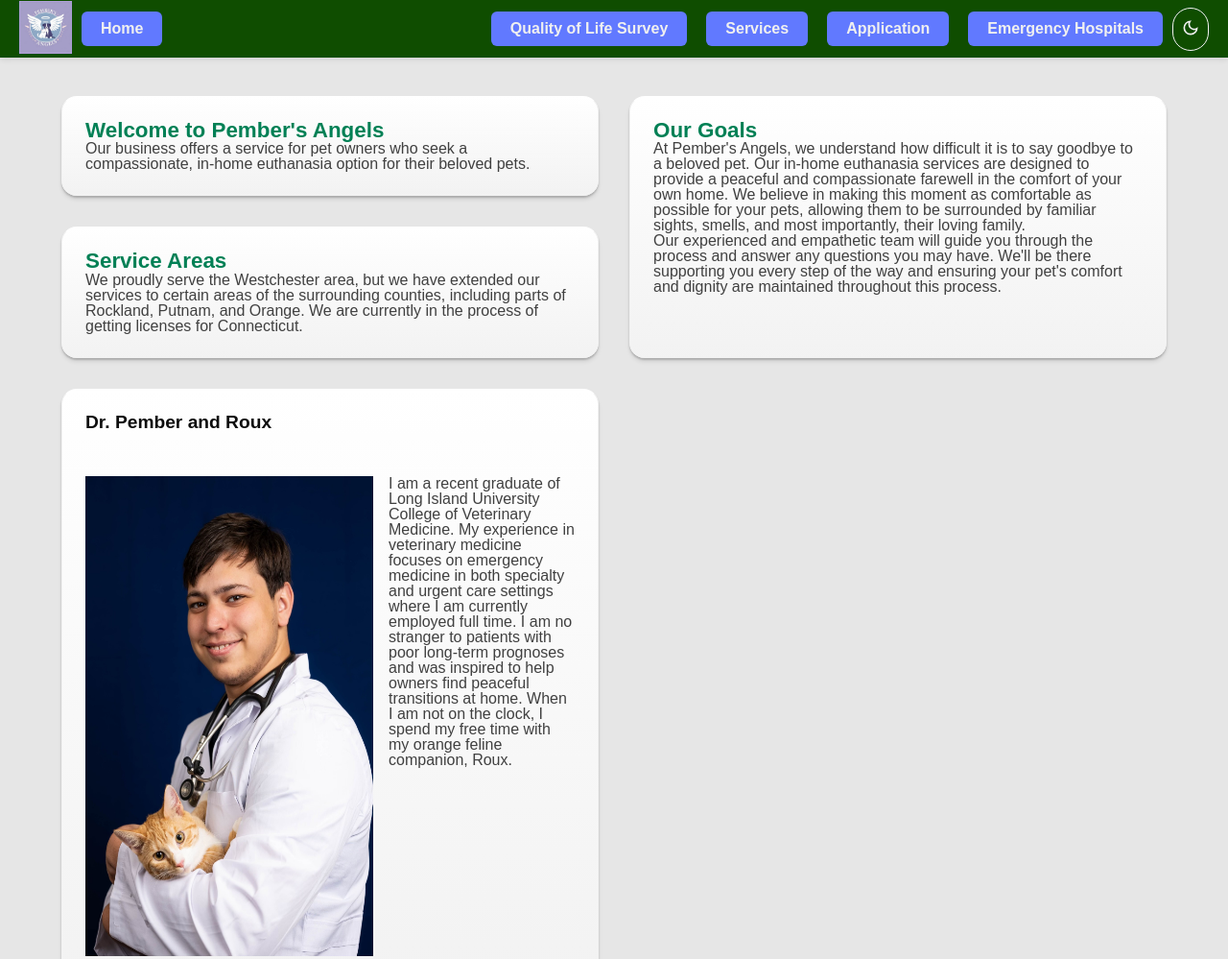
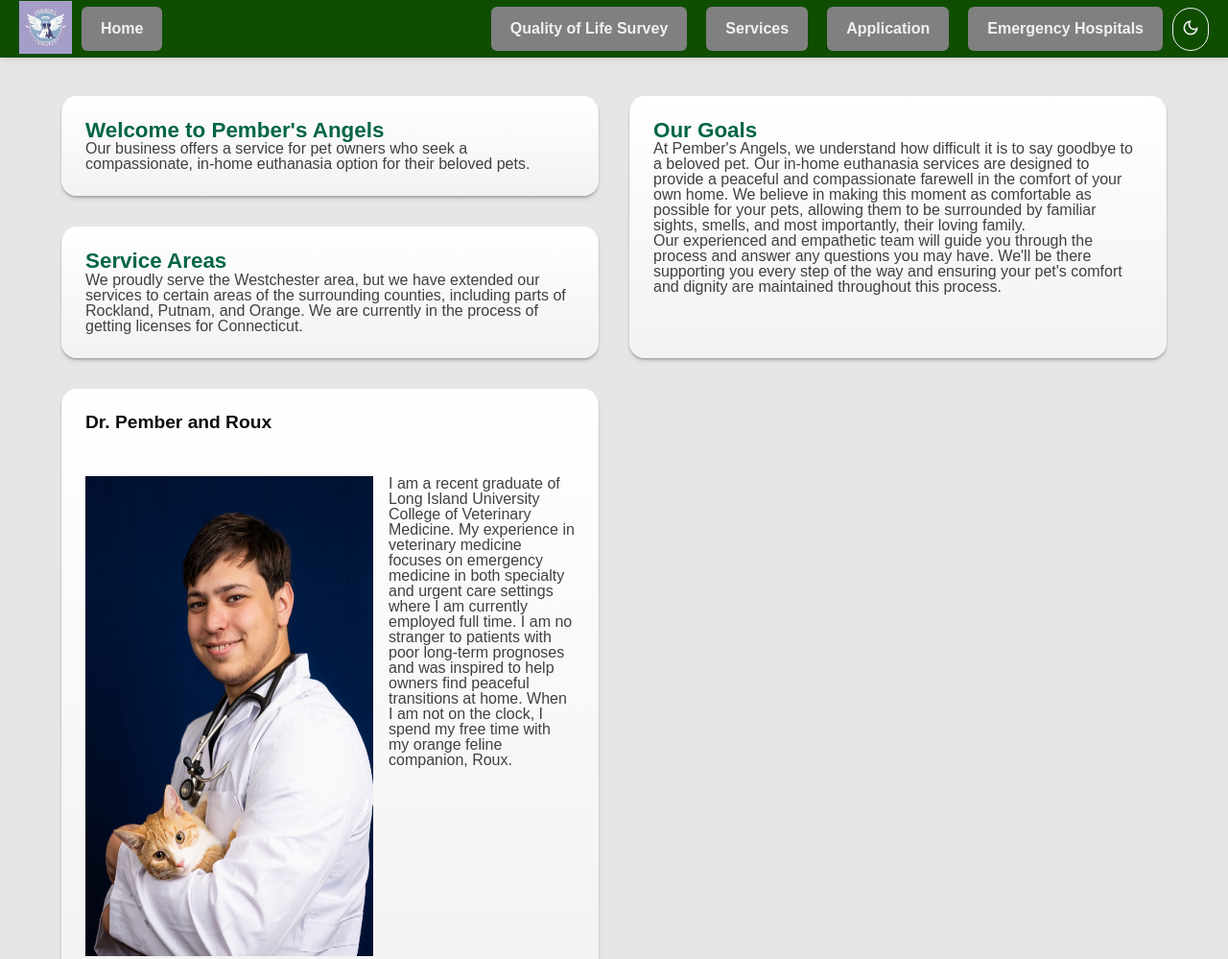
Before and after one commit to BONETOWN912/PEMBER-ANGELS-WEBSITE, a plain HTML site: page index.html in a window 1280 px wide. Shown: the top 999 px of the page at 96% size. Drawn offline with Linux system fonts and the light colour scheme.

Commit message:
updated color ui

```diff
--- a/styles/newstyles.css
+++ b/styles/newstyles.css
@@ -1,9 +1,10 @@
 /* ===== GENERAL PAGE STYLING ===== */
 :root{
+  --header-color: hsl(160, 100%, 20%);
   --color-1: #0f4d00;
   --text-color: #f0f0f0;
   --accent-color: #006aff;
-
+  --color-nav: hsl(0, 0%, 50%);
   --color-bg-dark: hsl(0, 0%, 90%);
   --color-bg: hsl(0, 0%, 95%);
   --color-bg-light: hsl(0, 0%, 100%);
@@ -84,7 +85,7 @@
 .h2 {
   font: var(--h2);
   /* color: #008056;  */
-  color: hsl(160, 100%, 25%)
+  color: var(--header-color);
 }
 h3,
 .h3 {
@@ -462,12 +463,12 @@
 }
 nav a{
   height: 100%;
-  padding: 18px 20px;
+  padding: 23px 20px;
   margin: 10px;
   display: flex;
   align-items: center;
   text-decoration: none;
-  background: #6179ff; /* Blue button background */
+  background: var(--color-nav); /* Blue button background */
   border-radius: 6px;
   font-weight: bold;
   color: var(--text-color);
```
